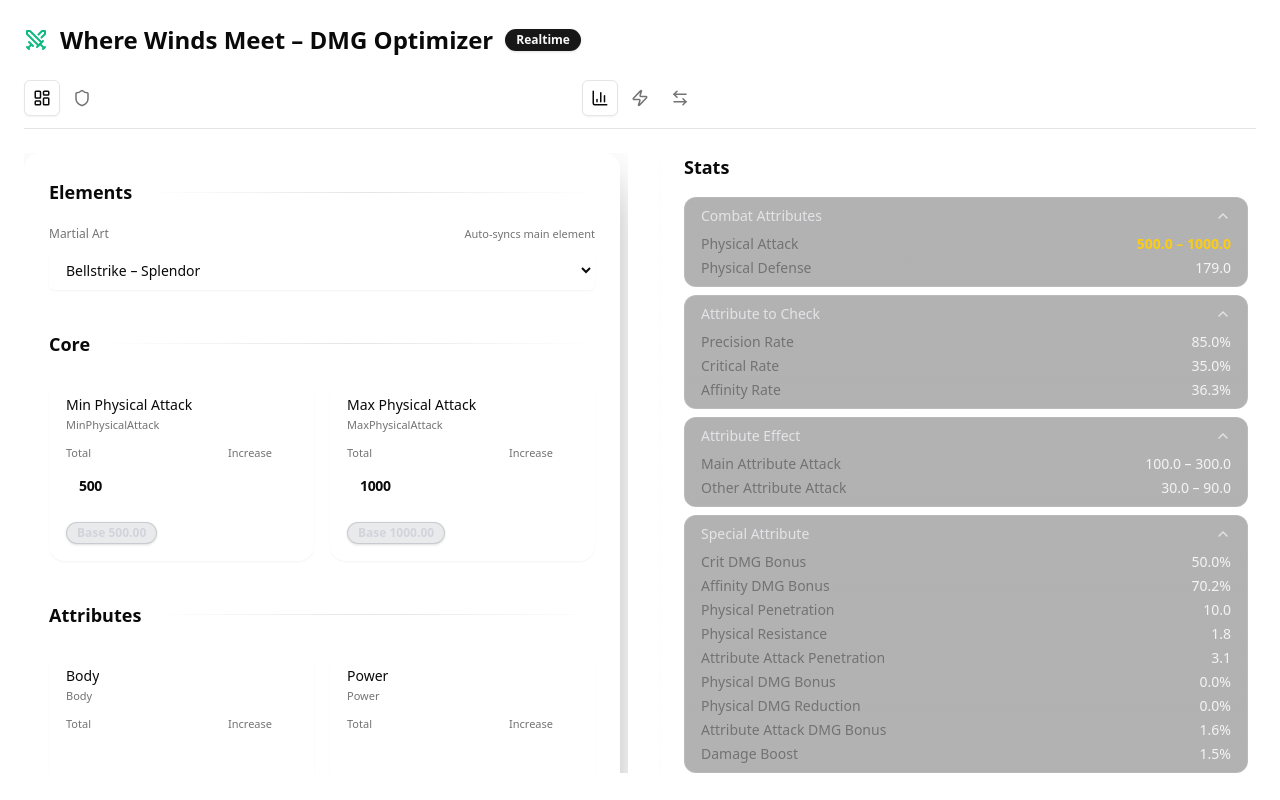
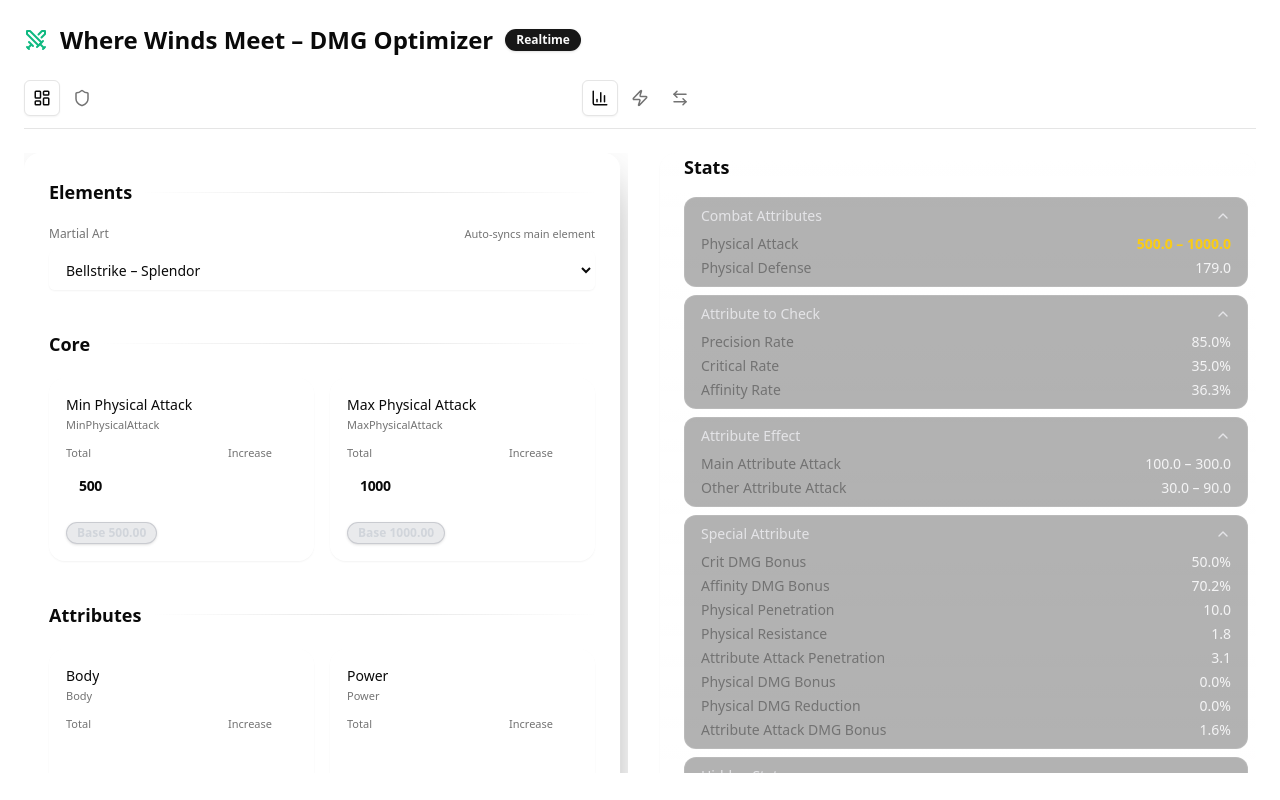
Before and after one commit to Phong940253/wwm-damage-calculator, a Next.js app: page / in a window 1280 px wide. Built offline with nearby package versions, Linux system fonts and the light colour scheme.

Commit message:
feat: add hidden stats section with Charge Skill DMG Boost to final stat sections

```diff
--- a/app/domain/damage/buildFinalStatSections.ts
+++ b/app/domain/damage/buildFinalStatSections.ts
@@ -91,6 +91,16 @@ export function buildFinalStatSections(ctx: DamageContext): FinalStatSection[] {
           label: "Attribute Attack DMG Bonus",
           value: pct(ctx.get("AttributeAttackDMGBonusOfYOURType")),
         },
+      ],
+    },
+    {
+      title: "Hidden Stats",
+      rows: [
+        {
+          label: "Charge Skill DMG Boost",
+          value: pct(ctx.get("ChargeSkillDamageBoost")),
+        },
+
         {
           label: "Damage Boost",
           value: pct(ctx.get("DamageBoost")),
```
